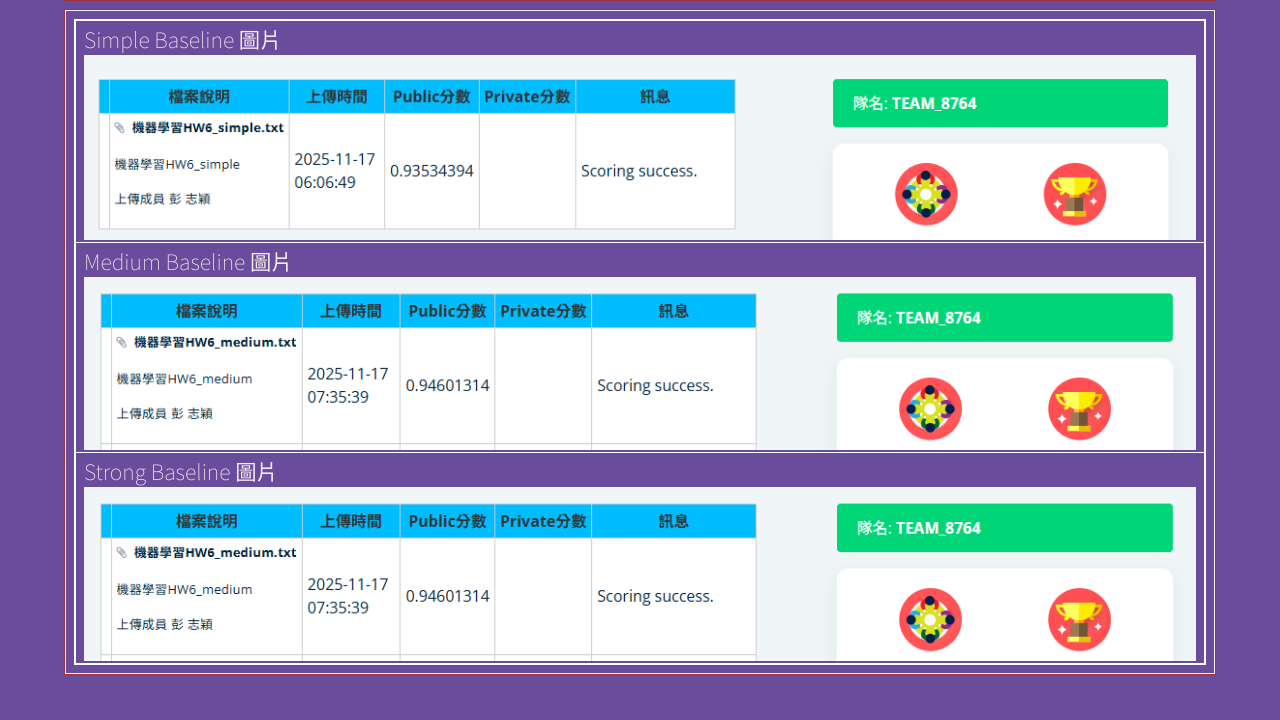
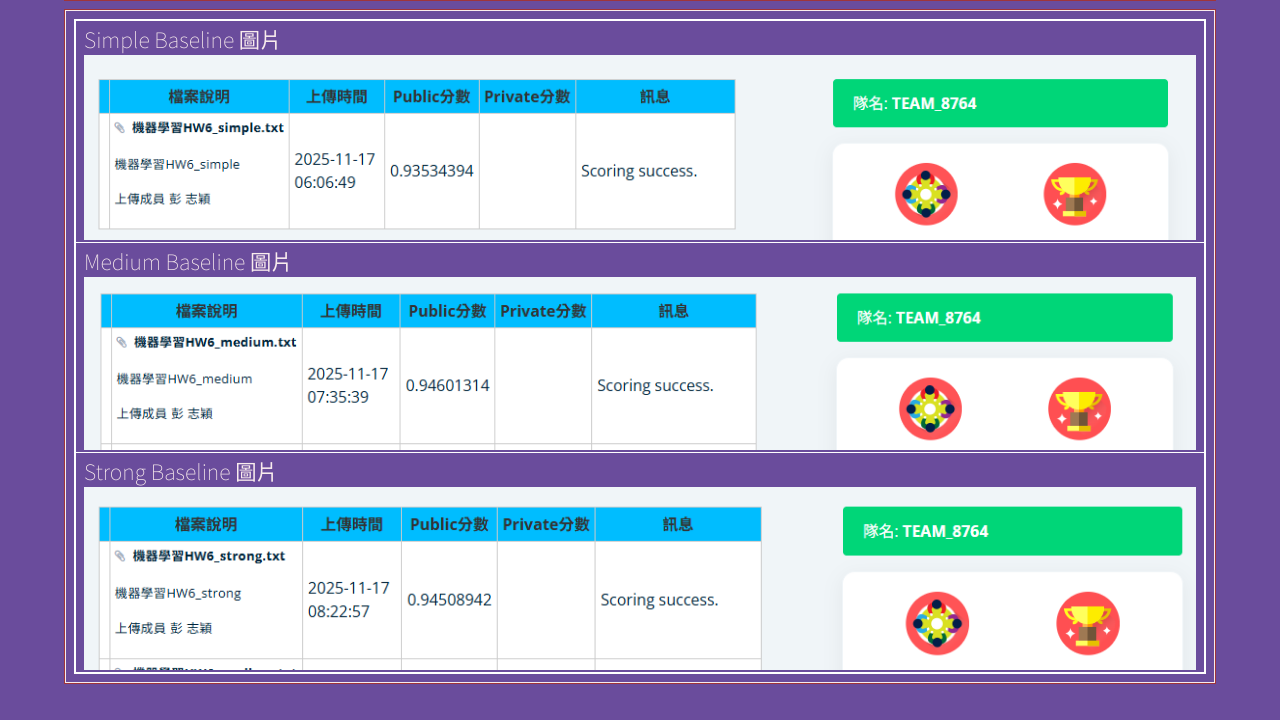
Before and after one commit to potato1012/ml2025f, a plain HTML site: page hw06/index.html in a window 1280 px wide. Shown: the part 527-1247 px from the top of the page. Drawn offline with nearby package versions, Linux system fonts and the light colour scheme; a web font is replaced by a local one.

Commit message:
Update index.html

```diff
--- a/hw06/index.html
+++ b/hw06/index.html
@@ -210,7 +210,7 @@
         </tr>
         <tr>
           <td> Strong Baseline 圖片
-          <img src="HW6_medium_baseline.png" width="100%" height="100%">
+          <img src="HW6_strong_baseline.png" width="100%" height="100%">
         </tr>
 
       </table>
```
